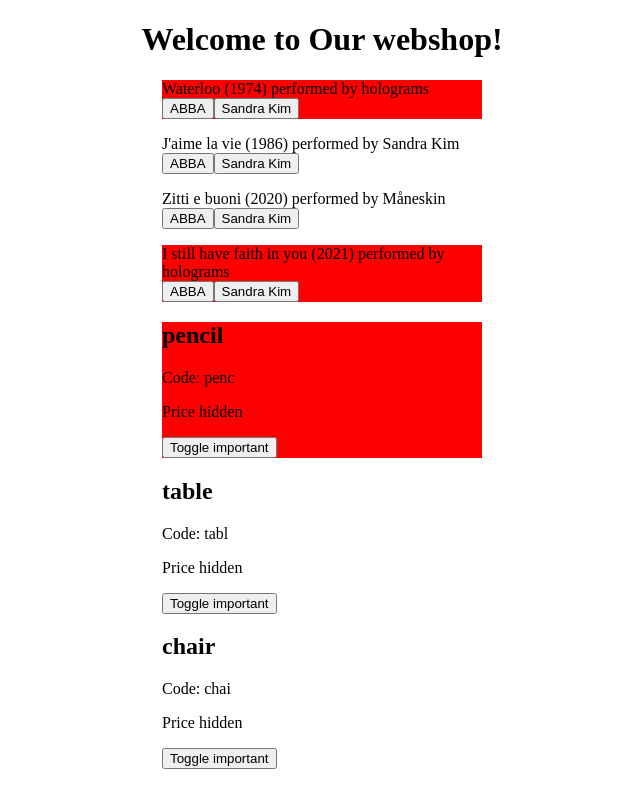
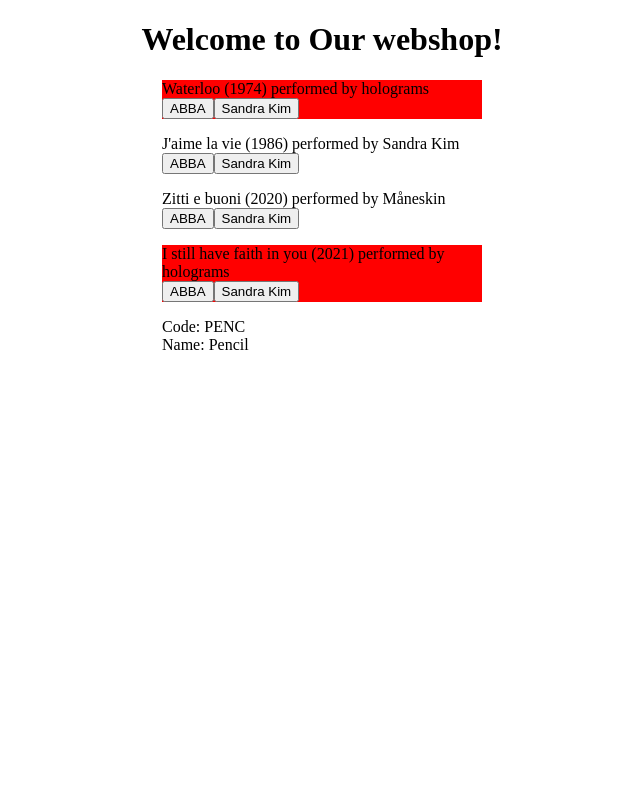
Before and after one commit to Jef-DS/angwebshop, an Angular app: page / in a window 1280 px wide. Shown: the whole page, without its empty margins (318-958 px from the left). Built offline with nearby package versions, Linux system fonts and the light colour scheme.

Commit message:
ProductSingleItem added

```diff
--- a/src/app/app.component.html
+++ b/src/app/app.component.html
@@ -3,5 +3,5 @@
     Welcome to {{ title }}!
   </h1>
   <song-item></song-item>
-  <app-product-item></app-product-item>
+  <app-product-single-item [product]="aProduct"></app-product-single-item>
 </div>
--- a/src/app/app.component.ts
+++ b/src/app/app.component.ts
@@ -1,4 +1,5 @@
 import { Component } from '@angular/core';
+import { Product } from './model/product';
 
 @Component({
   selector: 'app-comp',
@@ -7,4 +8,5 @@
 })
 export class AppComponent {
   title = 'Our webshop';
+  aProduct = new Product('PENC', 'Pencil', 1.25);
 }
--- a/src/app/app.module.ts
+++ b/src/app/app.module.ts
@@ -4,12 +4,14 @@
 import { AppComponent } from './app.component';
 import { ProductItemComponent } from './product/product-item/product-item.component';
 import { SongItemComponent } from './song/song-item/song-item.component';
+import { ProductSingleItemComponent } from './product/product-single-item/product-single-item.component';
 
 @NgModule({
   declarations: [
     AppComponent,
     ProductItemComponent,
-    SongItemComponent
+    SongItemComponent,
+    ProductSingleItemComponent
   ],
   imports: [
     BrowserModule
--- /dev/null
+++ b/src/app/product/product-single-item/product-single-item.component.css
@@ -0,0 +1,13 @@
+.product {
+    margin: 0 auto;
+    width: 20rem;
+    text-align: left;
+}
+
+.product-label::after{
+    content: ': ';
+    width: 10rem;
+}
+.important{
+    background-color: red;
+}
--- /dev/null
+++ b/src/app/product/product-single-item/product-single-item.component.html
@@ -0,0 +1,5 @@
+<article class="product" [class.important]="product.isImportant">
+    <div class="product-code"><span class="product-label">Code</span>{{ product.code }}</div>
+    <div class="product-name"><span class="product-label">Name</span>{{ product.name }}</div>
+    <div *ngIf="product.isImportant" class="product-price"><span class="product-label">Price</span>{{ product.price }}</div>
+</article>
--- /dev/null
+++ b/src/app/product/product-single-item/product-single-item.component.ts
@@ -0,0 +1,16 @@
+import { Component, Input, OnInit } from '@angular/core';
+import { Product } from 'src/app/model/product';
+@Component({
+  selector: 'app-product-single-item',
+  templateUrl: './product-single-item.component.html',
+  styleUrls: ['./product-single-item.component.css']
+})
+export class ProductSingleItemComponent implements OnInit {
+  @Input() product!:Product; //non-null assertion operator !
+  constructor() { }  // no initialisation anymore, the value will be provided by the parent component
+  ngOnInit(): void {
+  }
+  toggleImportant(){
+    this.product.toggleImportant();
+  }
+}
```
